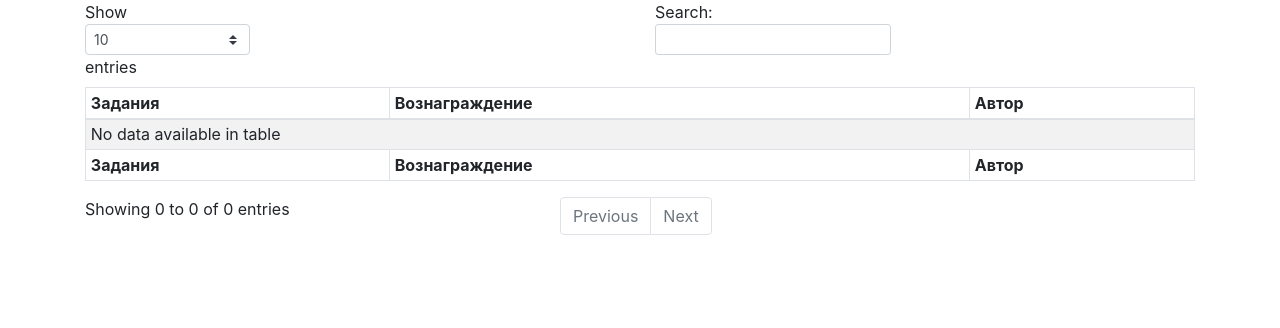
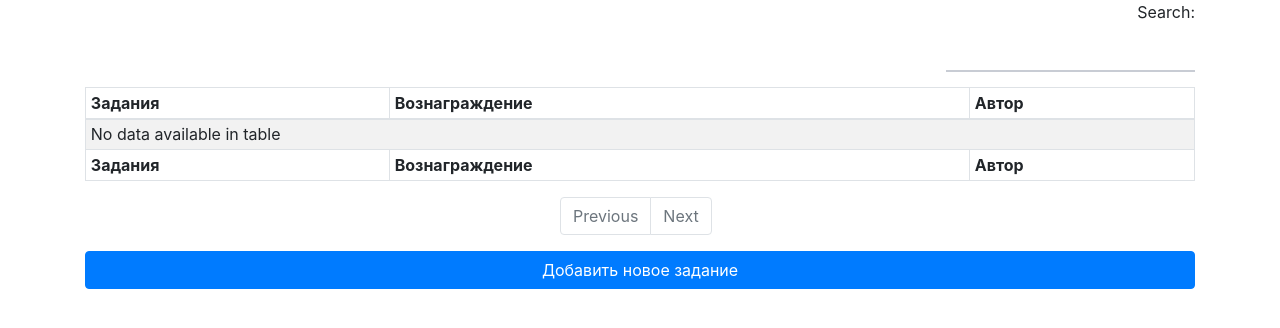
Before and after one commit to AlexSaplin/neuro-hack, a Flask app: page /mylist in a window 1280 px wide. Shown: the part 70-398 px from the top of the page. Run offline with Flask 2, Linux system fonts and the light colour scheme; the visitor is signed in with stand-in values (Sample User, id 1); data that the repository does not hold is empty; some libraries are stand-ins or nearby versions.

Commit message:
smalllxxx fixes

```diff
--- a/front/server.py
+++ b/front/server.py
@@ -24,7 +24,7 @@ def task(id):
     return render_template("task-page.html", name=current_task.name, id=current_task.id, description=current_task.description,
                     author = ui.get_usermeta_by_id(current_task.author_id).name)
 
-@app.route("/doTask/<id>", methods=['POST'])
+@app.route("/task/doTask/<id>", methods=['POST'])
 def doTaskHandler(id):
     ui = UsersInterface()
     user_id = session['user_id']
@@ -86,3 +86,15 @@ def logoutHandler():
 @app.route('/reg', methods=['POST', 'GET'])
 def regHandler():
     return render_template('reg.html')
+
+@app.route('/add_task')
+def add_task_handler():
+    return render_template('addTask.html')
+
+@app.route('/commit_task', methods=['POST', 'GET'])
+def commit_task_handler():
+    ui = UsersInterface()
+    user_id = session['user_id']
+    ui.add_task(user_id=user_id, description=request.values['descriptionField'], duration=request.values['durationField'],
+                name=request.values['nameField'])
+    return redirect(url_for('listHandler'))
--- a/front/static/main.css
+++ b/front/static/main.css
@@ -110,3 +110,15 @@ ul.leaders span + span:before {
     opacity: 0;
   }
 }
+
+.dataTables_length {
+  visibility: hidden;
+}
+
+.dataTables_info {
+  visibility: hidden;
+}
+
+.dataTables_filter {
+  text-align: right;
+}
--- a/front/templates/doTask.html
+++ b/front/templates/doTask.html
@@ -16,7 +16,7 @@
 
 <body>
 <nav class="navbar navbar-expand-lg navbar-light bg-light">
-    <a class="navbar-brand" href="list">Название нашей хуйни</a>
+    <a class="navbar-brand" href="{{url_for('listHandler')}}">Название нашей хуйни</a>
     <button class="navbar-toggler" type="button" data-toggle="collapse" data-target="#navbarSupportedContent"
             aria-controls="navbarSupportedContent" aria-expanded="false" aria-label="Toggle navigation">
         <span class="navbar-toggler-icon"></span>
@@ -25,10 +25,10 @@
     <div class="collapse navbar-collapse" id="navbarSupportedContent">
         <ul class="navbar-nav mr-auto">
             <li class="nav-item active">
-                <a class="nav-link" href="list">Все задания <span class="sr-only">(current)</span></a>
+                <a class="nav-link" href="{{url_for('listHandler')}}">Все задания <span class="sr-only">(current)</span></a>
             </li>
             <li class="nav-item">
-                <a class="nav-link" href="mylist">Мои задания</a>
+                <a class="nav-link" href="{{url_for('mylistHandler')}}">Мои задания</a>
             </li>
         </ul>
     </div>
--- a/front/templates/mylist.html
+++ b/front/templates/mylist.html
@@ -6,10 +6,36 @@
     <!-- MDBootstrap Datatables  -->
     <script type="text/javascript" src="../static/js/addons/datatables.min.js"></script>
     <link rel="stylesheet" href="../static/main.css"/>
+    <style>
+    input {
+    -webkit-appearance: none !important;
+    width: 100% !important;
+    border: none !important;
+    font-family: inherit !important;
+    padding: 12px 0 !important;
+    height: 48px !important;
+    font-size: 16px !important;
+    font-weight: 500 !important;
+    border-bottom: 2px solid #C8CCD4 !important;
+    background: none !important;
+    border-radius: 0 !important;
+    color: #223254 !important;
+    transition: all .15s ease !important;
+}
+
+input:hover {
+  background: rgba(34,50,84,0.03) !important;
+}
+
+input:focus {
+  background: none !important;
+  outline: none !important;
+}
+</style>
 </head>
 <body>
 <nav class="navbar navbar-expand-lg navbar-light bg-light">
-    <a class="navbar-brand" href="list">Название нашей хуйни</a>
+    <a class="navbar-brand" href="{{url_for('listHandler')}}">Название нашей хуйни</a>
     <button class="navbar-toggler" type="button" data-toggle="collapse" data-target="#navbarSupportedContent"
             aria-controls="navbarSupportedContent" aria-expanded="false" aria-label="Toggle navigation">
         <span class="navbar-toggler-icon"></span>
@@ -18,10 +44,10 @@
     <div class="collapse navbar-collapse" id="navbarSupportedContent">
         <ul class="navbar-nav mr-auto">
             <li class="nav-item ">
-                <a class="nav-link" href="list">Все задания </a>
+                <a class="nav-link" href="{{url_for('listHandler')}}">Все задания </a>
             </li>
             <li class="nav-item active">
-                <a class="nav-link" href="mylist">Мои задания<span class="sr-only">(current)</span></a>
+                <a class="nav-link" href="{{url_for('mylistHandler')}}">Мои задания<span class="sr-only">(current)</span></a>
             </li>
         </ul>
     </div>
@@ -95,7 +121,9 @@
         });
 
     </script>
-
+<form method="get" action="add_task">
+    <button type="submit" class="btn btn-primary btn-block">Добавить новое задание</button>
+</form>
 </div>
 </body>
 </html>
--- a/services/users/users_interface.py
+++ b/services/users/users_interface.py
@@ -6,7 +6,6 @@ from sqlalchemy.orm import sessionmaker
 
 from common.config import config
 from services.users.models import BaseUsers, UserMeta, TaskMeta, TaskUserMeta
-from models import BaseUsers, UserMeta, TaskMeta, TaskUserMeta
 from services.archangel.API import API
 
 
@@ -35,11 +34,13 @@ class UsersInterface:
             user_meta = UserMeta(name=username, password=password, token=token)
             session.add(user_meta)
             result_id = user_meta.id
+            session.expunge_all()
         return result_id
 
     def get_usermeta_by_id(self, user_id: int):
         with self.connect() as session:
             result = session.query(UserMeta).filter(UserMeta.id == user_id).first()
+            session.expunge_all()
             return result
 
     def check_user_data(self, username: str, password: str):
@@ -55,6 +56,7 @@ class UsersInterface:
                                  duration=duration)
             session.add(task_meta)
             result = task_meta.id
+            session.expunge_all()
         return result
 
     def remove_task(self, task_id: int):
@@ -68,6 +70,7 @@ class UsersInterface:
                 result = session.query(TaskMeta).filter(TaskMeta.author_id == user_id).all()
             else:
                 result = session.query(TaskMeta).all()
+            session.expunge_all()
             return result
 
     def add_task_executor(self, task_id: int, user_id: int):
```
Also changed, not shown: front/templates/list.html (+29 -3 lines), front/templates/task-page.html (+4 -4 lines).
